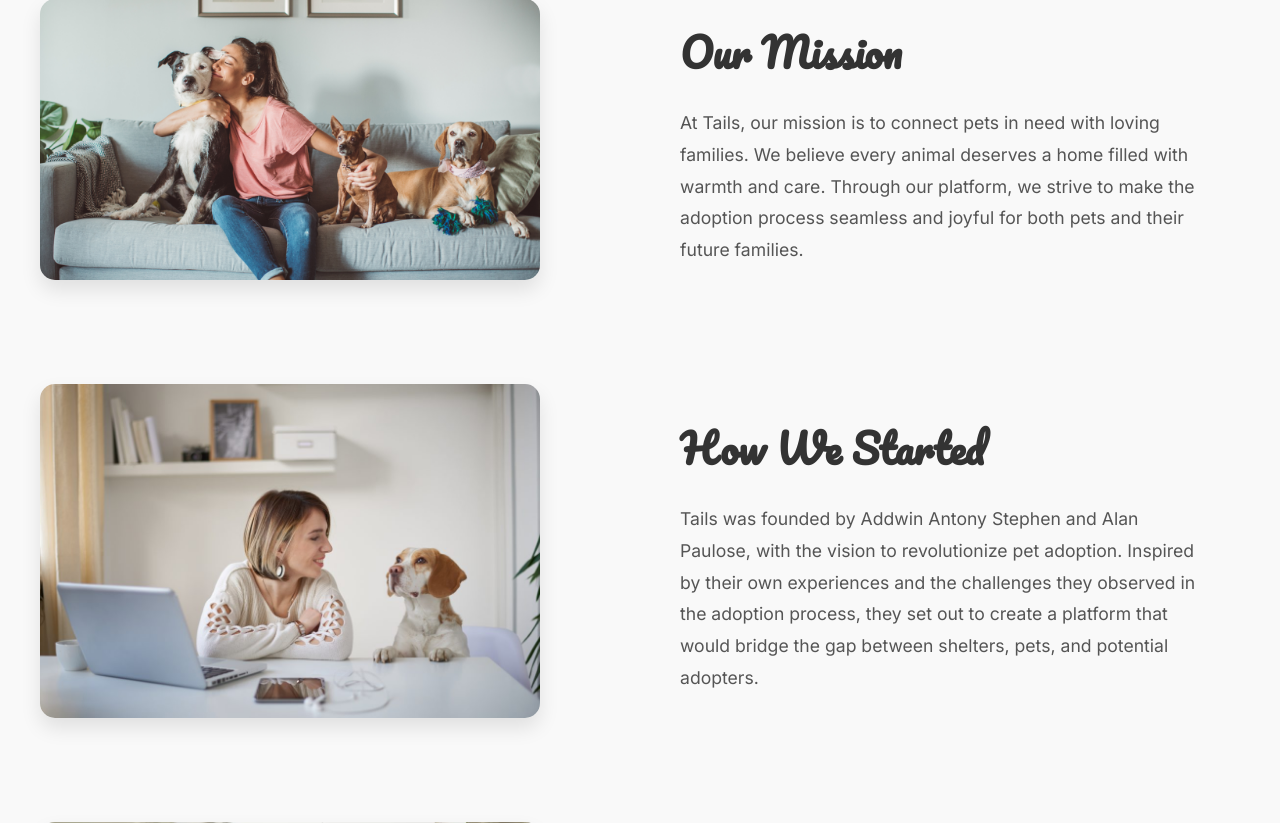
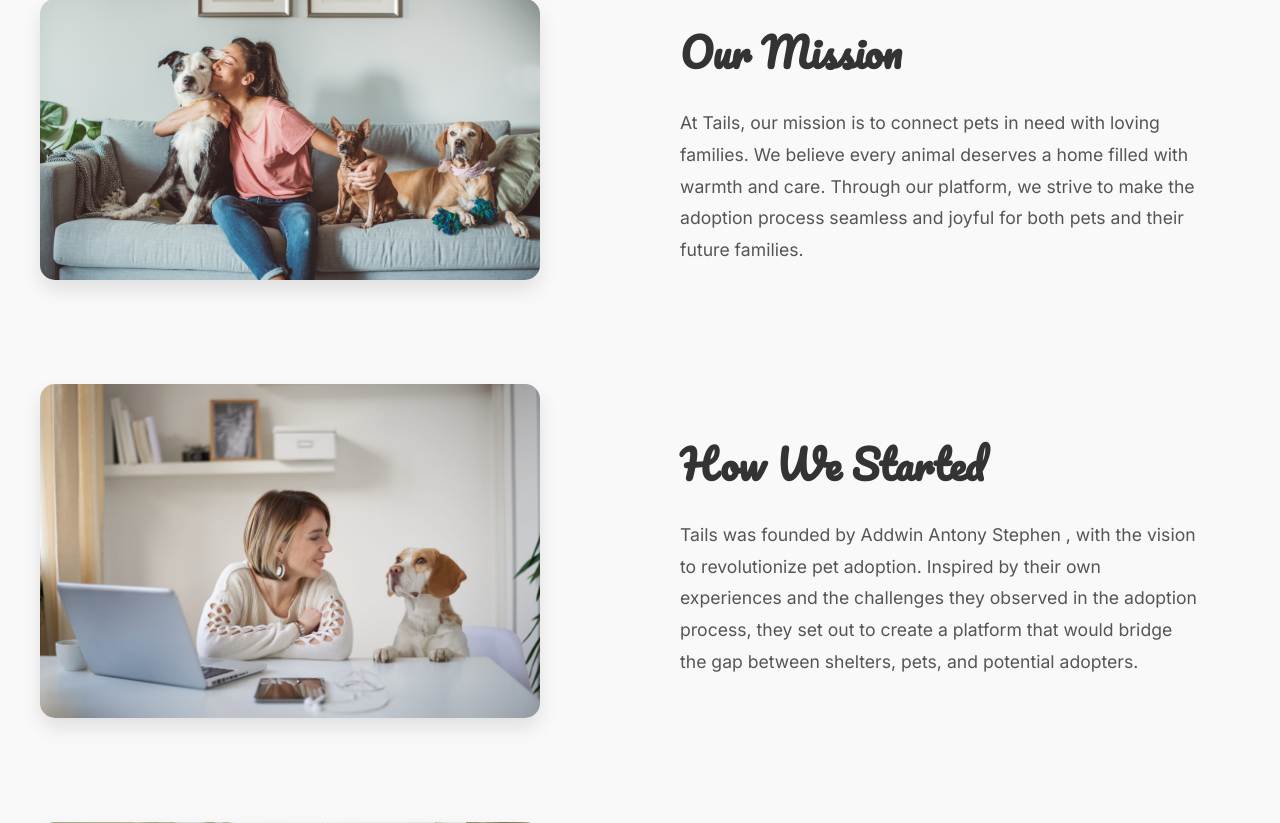
Before and after one commit to Addwin2004/Pet-Adoption-System, a PHP site: page /about.php in a window 1280 px wide. Shown: the part 811-1634 px from the top of the page. Run offline with PHP 8.4, Linux system fonts and the light colour scheme; some libraries are stand-ins or nearby versions.

Commit message:
Update about.php

```diff
--- a/miniproject/aboutus/about.php
+++ b/miniproject/aboutus/about.php
@@ -114,7 +114,7 @@ if ($isLoggedIn) {
             <div class="about-section reverse">
                 <div class="about-text">
                     <h2>How We Started</h2>
-                    <p>Tails was founded by Addwin Antony Stephen and Alan Paulose, with the vision to revolutionize pet adoption. Inspired by their own experiences and the challenges they observed in the adoption process, they set out to create a platform that would bridge the gap between shelters, pets, and potential adopters.</p>
+                    <p>Tails was founded by Addwin Antony Stephen , with the vision to revolutionize pet adoption. Inspired by their own experiences and the challenges they observed in the adoption process, they set out to create a platform that would bridge the gap between shelters, pets, and potential adopters.</p>
                 </div>
                 <div class="about-image">
                     <img src="howwestarted.jpg" alt="How We Started - Founders working on Tails platform">
```
